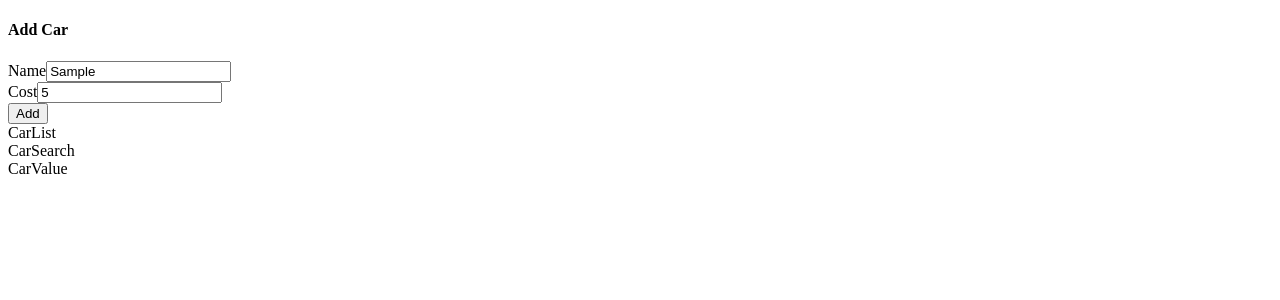
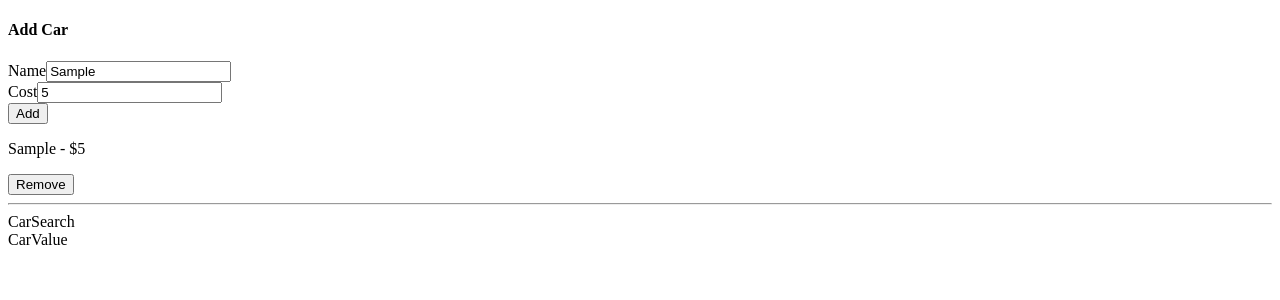
Before and after one commit to colson0x1/carstack, a React (Create React App) app: page / in a window 1280 px wide. Both pictures are taken after typing "Sample", "5" into the empty fields and a click on the button "Add". Shown: the top 300 px of the page. Built offline with nearby package versions, Linux system fonts and the light colour scheme.

Commit message:
list cars

```diff
--- a/src/components/CarList.jsx
+++ b/src/components/CarList.jsx
@@ -5,9 +5,30 @@
     return state.cars.data;
   });
 
-  console.log(cars);
+  const handleCarDelete = (car) => {};
 
-  return <div>CarList</div>;
+  const renderedCars = cars.map((car) => {
+    return (
+      <div key={car.id} className="panel">
+        <p>
+          {car.name} - ${car.cost}
+        </p>
+        <button
+          className="button is-danger"
+          onClick={() => handleCarDelete(car)}
+        >
+          Remove
+        </button>
+      </div>
+    );
+  });
+
+  return (
+    <div className="car-list">
+      {renderedCars}
+      <hr />
+    </div>
+  );
 }
 
 export default CarList;
```
